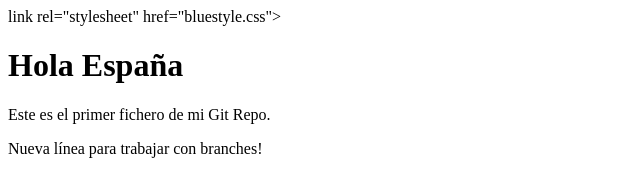
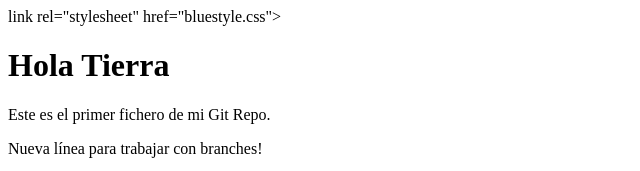
Before and after one commit to Misael004/PracticaGuiada6, a plain HTML site: page index.html in a window 1280 px wide. Shown: the top 171 px of the page, 0-640 px from the left. Drawn offline with Linux system fonts and the light colour scheme.

Commit message:
modifico el h1 index.html

```diff
--- a/index.html
+++ b/index.html
@@ -5,7 +5,7 @@
  link rel="stylesheet" href="bluestyle.css">
 </head>
 <body>
- <h1>Hola España</h1>
+ <h1>Hola Tierra</h1>
  <p>Este es el primer fichero de mi Git Repo.</p>
  <p>Nueva línea para trabajar con branches!</p>
  <div><img src="git-icon.jpeg" style="width:100%;max-width:960px"></div>
```
